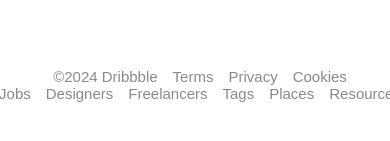
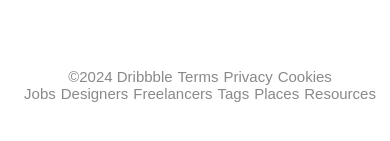
Before and after one commit to anithapalani2123/Dribbble-client, a React (Vite) app: page / in a window 390 px wide. Shown: the part 425-566 px from the top of the page. Built offline with nearby package versions, Linux system fonts and the light colour scheme; no server answers.

Commit message:
Update End.css

```diff
--- a/src/components/End.css
+++ b/src/components/End.css
@@ -10,6 +10,7 @@
     display: flex;
     justify-content:space-evenly;
     margin-bottom: 100px;
+    cursor: pointer;
 }
 .End h4{
     font-weight: 100;
@@ -35,3 +36,19 @@
         margin-bottom: 100px;
     }
 }
+@media (max-width: 400px){
+    .End{
+        justify-content: center;
+        flex-direction: column;
+        align-items: center;
+        margin-bottom: 100px;
+    }
+    .EndSection1{
+        gap: 5px;
+
+    }
+    .EndSection2{
+        gap: 5px;
+
+    }
+}
```
